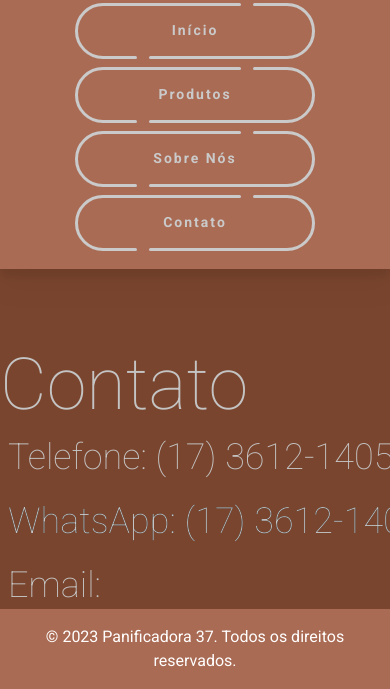
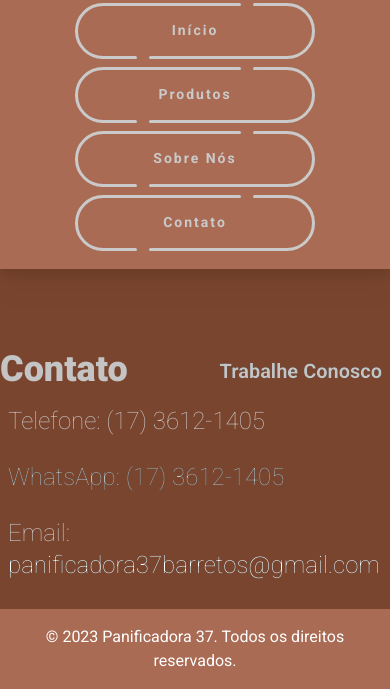
Before and after one commit to GabrielErani/ExtensaoFaculdade, a plain HTML site: page contact.html in a window 390 px wide. Shown: the part 155-844 px from the top of the page. Drawn offline with nearby package versions, Linux system fonts and the light colour scheme; some packages are replaced by stand-ins of ours.

Commit message:
alterei a fonte de tudo ai

```diff
--- a/contact.html
+++ b/contact.html
@@ -69,20 +69,20 @@
             >
               <a href="teste.com">Trabalhe Conosco</a>
             </span>
-            <h2 class="text-7xl font-thin text-[#c4c4c4]">Contato</h2>
-            <p class="font-thin text-4xl p-2 text-[#c4c4c4]">
+            <h2 class="text-4xl sm:text-7xl font-extrabold text-[#c4c4c4]">Contato</h2>
+            <p class="font-thin text-2xl sm:text-4xl p-2 text-[#c4c4c4]">
               Telefone: (17) 3612-1405
             </p>
-            <p class="font-thin text-4xl p-2 text-[#c4c4c4] hover-3">
+            <p class="font-thin text-2xl sm:text-4xl p-2 text-[#c4c4c4] hover-3">
               <a href="https://wa.me/551736121405">WhatsApp: (17) 3612-1405</a>
             </p>
-            <p class="font-thin text-4xl p-2 text-[#c4c4c4]">
+            <p class="font-thin text-2xl sm:text-4xl p-2 text-[#c4c4c4]">
               Email:
               <a href="mailto:panificadora37barretos@gmail.com" class="hover-3"
                 >panificadora37barretos@gmail.com</a
               >
             </p>
-            <p class="font-thin text-4xl p-2 text-[#c4c4c4]">
+            <p class="font-thin text-2xl sm:text-4xl p-2 text-[#c4c4c4]">
               Endereço: Avenida 37, Rua 26x28, Centro, Cidade: Barretos-SP, CEP:
               14780-390
             </p>
```
Also changed, not shown: about-us.html (+1 -1 lines), products.html (+1 -1 lines).
